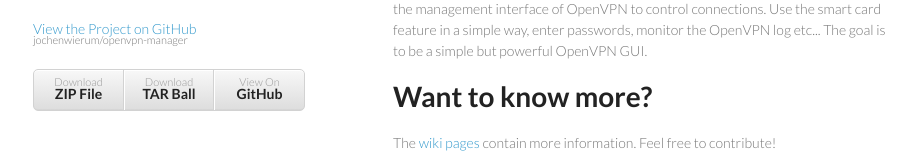
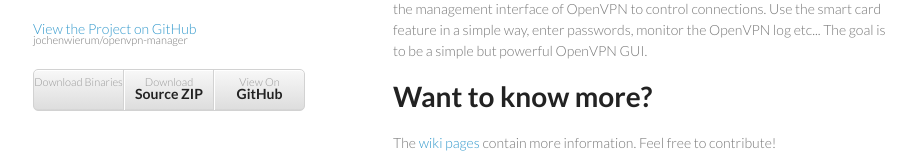
Before and after one commit to jochenwierum/openvpn-manager, a plain HTML site: page index.html in a window 1280 px wide. Shown: the part 132-298 px from the top of the page, without its empty margins (177-1093 px from the left). Drawn offline with Linux system fonts and the light colour scheme.

Commit message:
updated index.html

```diff
--- a/index.html
+++ b/index.html
@@ -22,9 +22,9 @@
 
 
         <ul>
-          <li><a href="https://github.com/jochenwierum/openvpn-manager/zipball/master">Download <strong>ZIP File</strong></a></li>
-          <li><a href="https://github.com/jochenwierum/openvpn-manager/tarball/master">Download <strong>TAR Ball</strong></a></li>
-          <li><a href="https://github.com/jochenwierum/openvpn-manager">View On <strong>GitHub</strong></a></li>
+			<li><a href="http://openvpn.jowisoftware.de/downloads/">Download <strony>Binaries</strong></a></li>
+			<li><a href="https://github.com/jochenwierum/openvpn-manager/zipball/master">Download <strong>Source ZIP</strong></a></li>
+			<li><a href="https://github.com/jochenwierum/openvpn-manager">View On <strong>GitHub</strong></a></li>
         </ul>
       </header>
       <section>
```
